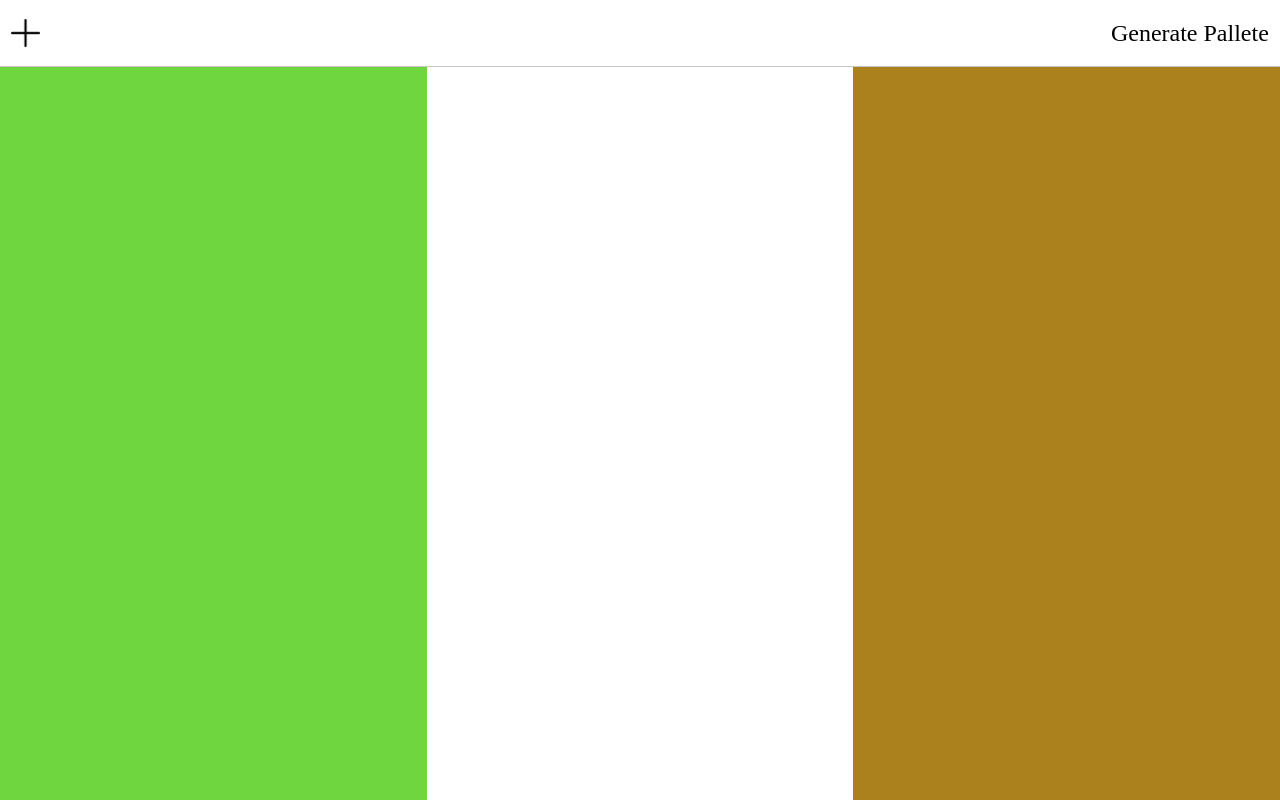
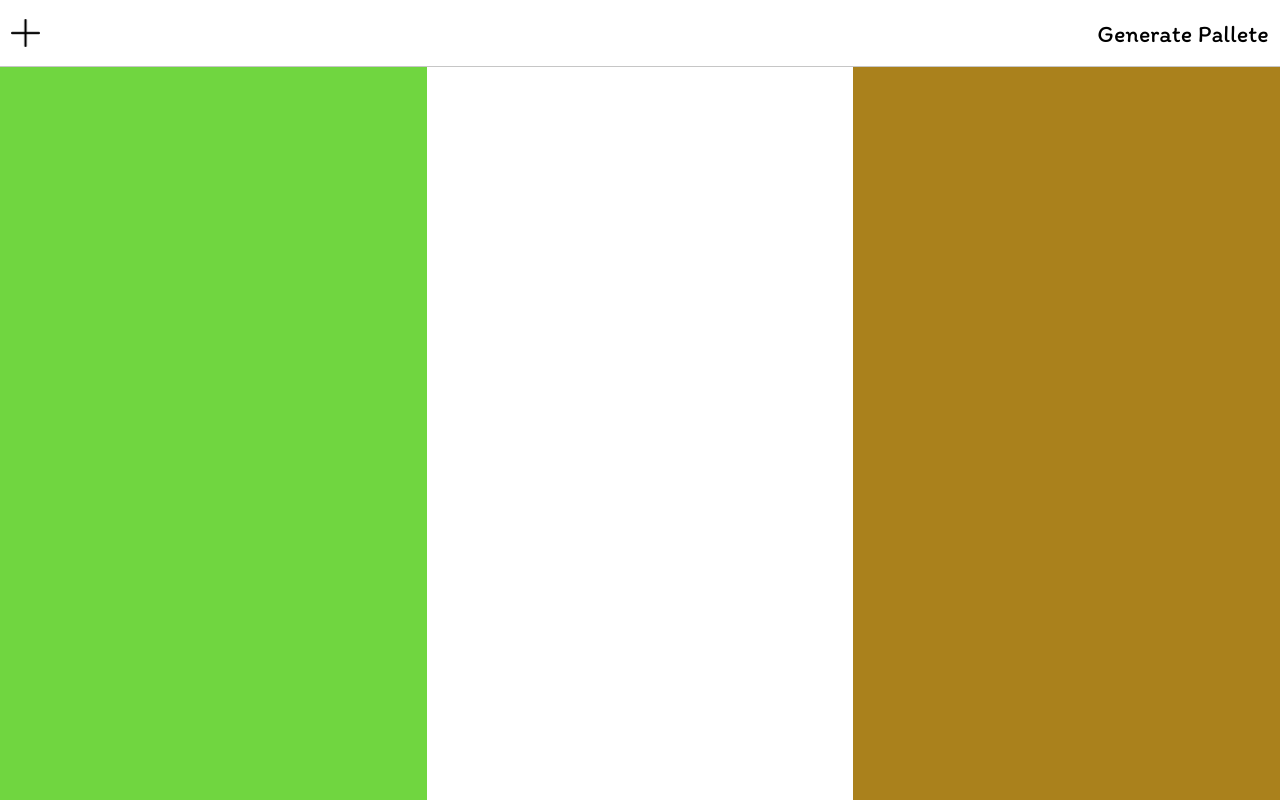
Before and after one commit to ReleventGull/Color-Pallete-Generator, a React (Create React App) app: page / in a window 1280 px wide. Built offline with nearby package versions, Linux system fonts and the light colour scheme.

Commit message:
feat(font): Adds a different font to the flow of document for font teseting

```diff
--- a/public/index.html
+++ b/public/index.html
@@ -5,6 +5,9 @@
     <meta name="viewport" content="width=device-width, initial-scale=1.0">
     <title>Document</title>
     <link rel="stylesheet" href="style.css"/>
+    <link rel="preconnect" href="https://fonts.googleapis.com">
+    <link rel="preconnect" href="https://fonts.gstatic.com" crossorigin>
+    <link href="https://fonts.googleapis.com/css2?family=Itim&family=Nunito:ital,wght@0,200..1000;1,200..1000&display=swap" rel="stylesheet">
 </head>
 <body>
     <div id="app"></div>
--- a/public/style.css
+++ b/public/style.css
@@ -2,8 +2,12 @@
     margin: 0;
     padding: 0;
     height: 100%;
-    width: 100%
+    width: 100%;
+    font-family: "Itim", cursive;
+    font-weight: 400;
+    font-style: normal;
 }
+
 
 #app {
     display: flex;
```
